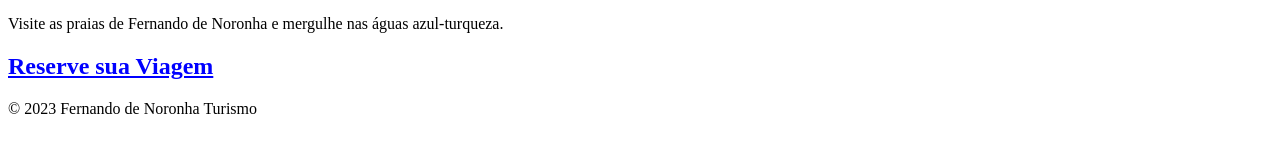
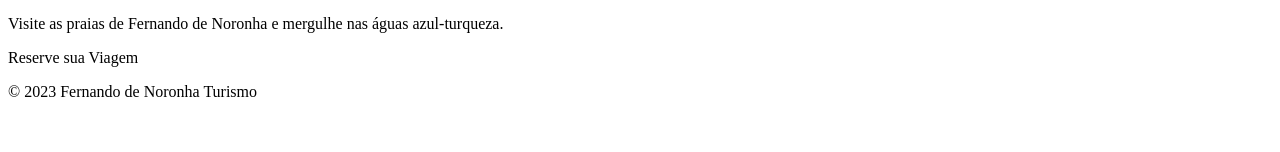
Before and after one commit to fabricinhodiabete/Viagem-a-Fernando-de-noronha, a plain HTML site: page index.html in a window 1280 px wide. Shown: the part 488-640 px from the top of the page. Drawn offline with Linux system fonts and the light colour scheme; a script that the page names is missing.

Commit message:
atualização

```diff
--- a/index.html
+++ b/index.html
@@ -13,7 +13,7 @@
   <img src="https://th.bing.com/th/id/OIP.1aDQbaQk-G1fecMCkzIP3AHaGV?pid=ImgDet&w=206&h=176&c=7&dpr=1,1">
   <h3>Explore as Maravilhosas Praias</h3>
   <p>Visite as praias de Fernando de Noronha e mergulhe nas águas azul-turqueza.</p>
-  <h2><u>Reserve sua Viagem</u></h2>
+  <h2<a href=" ">Reserve sua Viagem</a></h2>
   <p>© 2023 Fernando de Noronha Turismo</p>
 
   <script src="script.js"></script>
```
